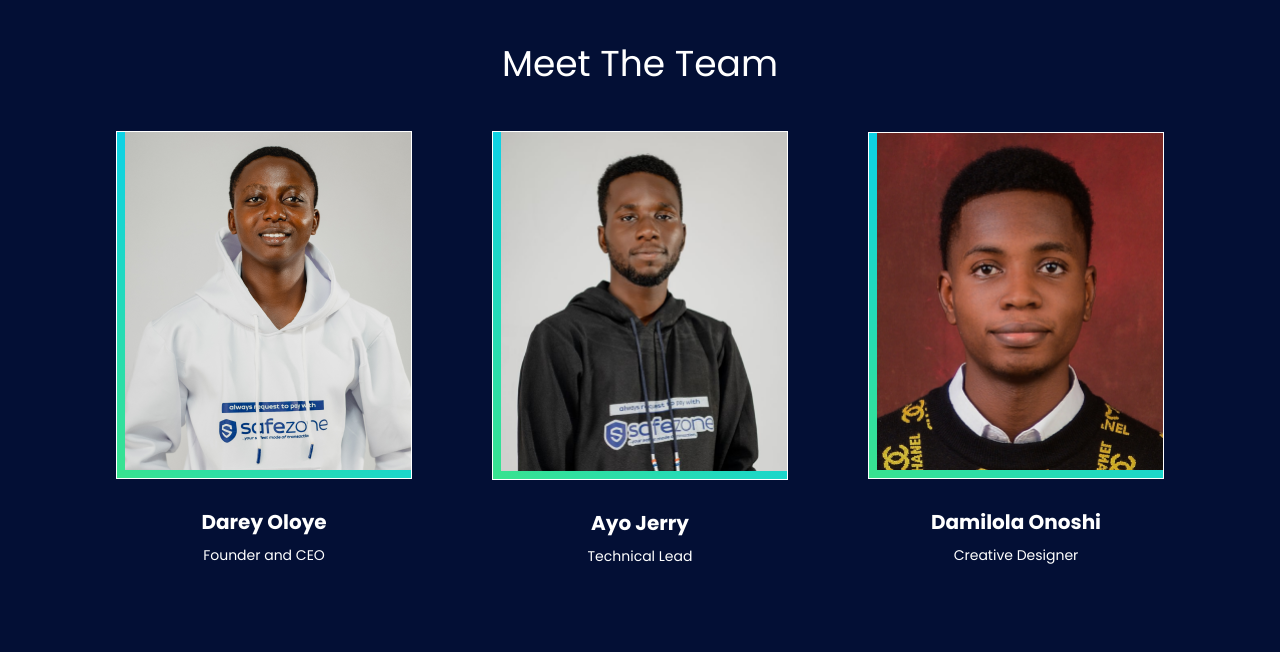
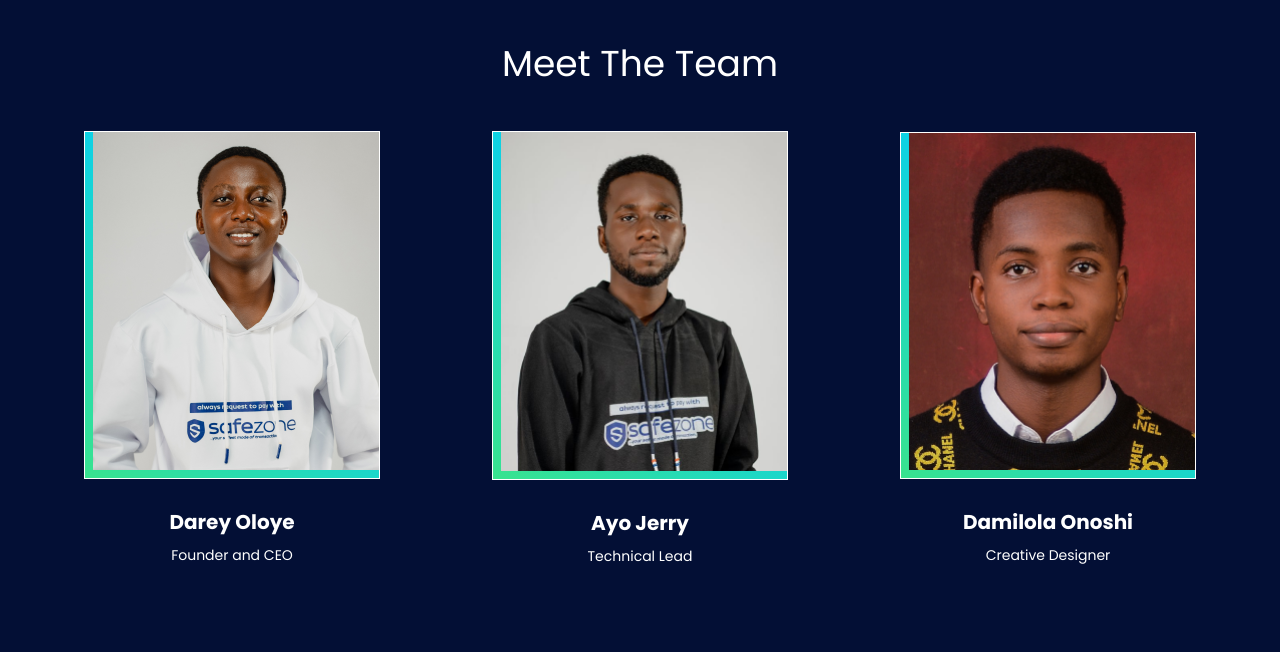
Before and after one commit to Matthew-Joel/safezone, a Next.js app: page /about in a window 1280 px wide. Shown: the part 4420-5072 px from the top of the page. Built offline with nearby package versions, Linux system fonts and the light colour scheme; some icons are missing.

Commit message:
fix-team-component

```diff
--- a/components/ui/organisms/aboutpage/team/index.tsx
+++ b/components/ui/organisms/aboutpage/team/index.tsx
@@ -43,7 +43,7 @@ const MeetTeam = () => {
 				<h2 className="font-bold text-xl mt-5">{name}</h2>
 				<p className="text-sm">{position}</p>
 				<div className="flex justify-center items-center">
-					<Link href={linkedinUrl || "#"}>
+					<Link href={linkedinUrl || "#"} className="hover:bg-blue-500">
 						<LogoLinkedin color="skyblue" height="20px" width="20px" />
 					</Link>
 				</div>
@@ -60,7 +60,7 @@ const MeetTeam = () => {
 						<Headings title="Meet The Team" />
 					</div>
 
-					<div className="grid md:grid-cols-2 lg:grid-cols-3 gap-20 items-center text-center rounded">
+					<div className="grid md:grid-cols-2 lg:grid-cols-3 gap-20 lg:gap-28 md:gap-42 items-center text-center rounded">
 						{teamData.map((person, i) => {
 							return (
 								<TeamMemberComponent
```
